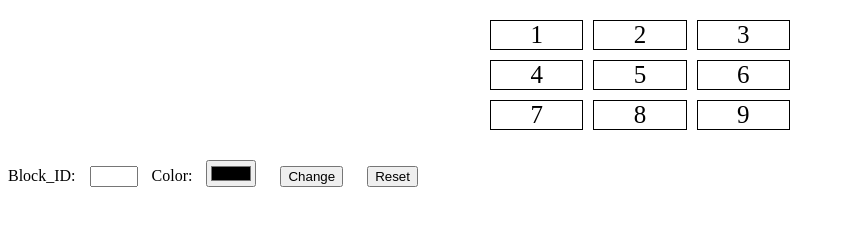
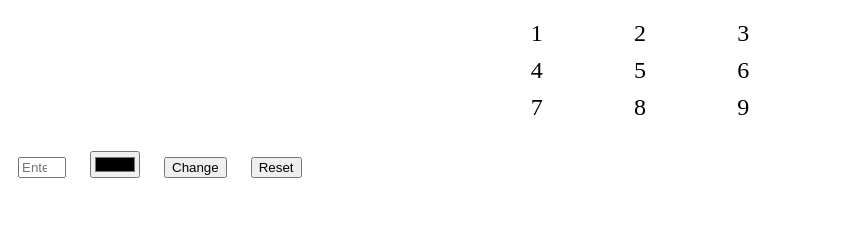
Before and after one commit to acciojob/Replit-Asian-Paints-debasisnayak12, a website: page main.html in a window 1280 px wide. Both pictures are taken after a click on the button "Change". Shown: the whole page, without its empty margins (0-845 px from the left). Drawn offline with Linux system fonts and the light colour scheme.

Commit message:
created a submission

```diff
--- a/main.html
+++ b/main.html
@@ -19,14 +19,11 @@
       <div class="grid-item" id="8">8</div>
       <div class="grid-item" id="9">9</div>
   </div>
-	<form>
-		<label for="block_id">Block_ID:</label>
-		<input type="number" id="block_id" name="block_id" min="1" max="9">
-	    <label for="colour_id">Color:</label>
-		<input type="color" id="colour_id" name="colour_id">
-		<button type="button" id="change_button">Change</button>
-		<button type="button" id="reset_button">Reset</button>
-	</form>
+
+  <input type="number" id="block_id" min="1" max="9" placeholder="Enter block ID">
+  <input type="color" id="colour_id" placeholder="Enter color">
+  <button id="change_button">Change</button>
+  <button id="reset_button">Reset</button>
     <script type="text/javascript" src="./script.js">
 </script>
 
--- a/script.js
+++ b/script.js
@@ -1,25 +1,27 @@
 //your JS code here. If required.
+const blockIdInput = document.getElementById("block_id");
+  const colorInput = document.getElementById("colour_id");
+  const changeButton = document.getElementById("change_button");
+  const resetButton = document.getElementById("reset_button");
   const gridItems = document.querySelectorAll(".grid-item");
-const changeColor = document.getElementById("change_button");
-const resetButton = document.getElementById("reset_button");
 
-changeColor.addEventListener('click', () => {
-	const color = document.getElementById("colour_id").value;
-	const blockId = document.getElementById("block_id").value;
+  changeButton.addEventListener("click", function () {
+      const blockId = blockIdInput.value;
+      const color = colorInput.value;
 
-	const selectBlock = document.getElementById(blockId);
-	if(selectBlock){
-		gridItems.forEach((item)=>{
+      gridItems.forEach(item => {
           item.style.backgroundColor = "transparent";
       });
-		selectBlock.style.backgroundColor = color;
-	}else{
-		alert("Invalid block Id. Please provide correct Id... ");
+      const selectedBlock = document.getElementById(blockId);
+	  if (selectedBlock) {
+          selectedBlock.style.backgroundColor =  color;
+      } else {
+          alert("Block ID not found!");
       }
   });
 
-	resetButton.addEventListener('click', ()=>{
-		gridItems.forEach((item)=>{
+  resetButton.addEventListener("click", function () {
+      gridItems.forEach(item => {
           item.style.backgroundColor = "transparent";
       });
   });
--- a/styles.css
+++ b/styles.css
@@ -1,19 +1,19 @@
 /*  your css code here. If applicable */
-.grid-container{
-	display:grid;
-	grid-template-columns: repeat(3, 1fr);
-	grid-gap:10px;
-	width:300px;
-	margin:20px auto;
+.grid-container {
+  display: grid;
+  grid-template-columns: repeat(3, 1fr);
+  gap: 10px;
+  width: 300px;
+  margin: 20px auto;
 }
 
-.grid-item{
-	border:1px solid #000;
-	background-color:transparent;
-	text-align:center;
-	font-size:25px;
-	cursor:pointer;
+.grid-item {
+  text-align: center;
+  font-size: 24px;
+  background-color: transparent;
+  cursor: pointer;
 }
-input , button {
-	margin:10px;
+
+input, button {
+  margin: 10px;
 }
```
Lines whose indentation alone changed are shown as unchanged.
